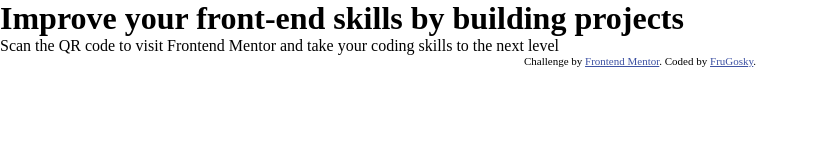
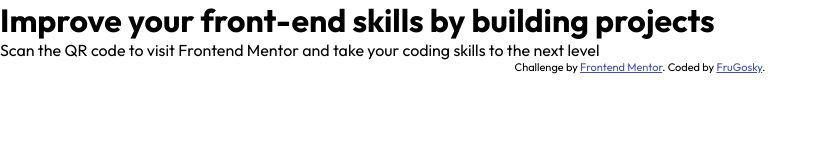
Before and after one commit to FruGosky/Frontend-Mentor---qr-code-component, a plain HTML site: page index.html in a window 1280 px wide. Shown: the whole page, without its empty margins (0-828 px from the left). Drawn offline with Linux system fonts and the light colour scheme.

Commit message:
Fonts&footer_added

```diff
--- a/index.html
+++ b/index.html
@@ -5,18 +5,25 @@
   <meta name="viewport" content="width=device-width, initial-scale=1.0" />
   <link rel="icon" type="image/png" sizes="32x32" href="./images/favicon-32x32.png" />
   <link rel="stylesheet" href="style.css" />
+  <link rel="preconnect" href="https://fonts.googleapis.com">
+  <link rel="preconnect" href="https://fonts.gstatic.com" crossorigin>
+  <link href="https://fonts.googleapis.com/css2?family=Outfit:wght@400;700&display=swap" rel="stylesheet">
   <title>Frontend Mentor | QR code component</title>
 </head>
 <body>
+  <main>
     <h1>Improve your front-end skills by building projects</h1>
     <p>
       Scan the QR code to visit Frontend Mentor and take your coding
       skills to the next level
     </p>
+  </main>
+  <footer>
     <div class="attribution">
       Challenge by
       <a href="https://www.frontendmentor.io/challenges/qr-code-component-iux_sIO_H" target="_blank">Frontend Mentor</a>.
       Coded by <a href="https://github.com/FruGosky">FruGosky</a>.
     </div>
+  </footer>
 </body>
 </html>
--- a/style.scss
+++ b/style.scss
@@ -1,7 +1,16 @@
+$white: hsl(0, 0%, 100%);
+$light_gray: hsl(212, 45%, 89%);
+$grayish_blue: hsl(220, 15%, 55%);
+$dark_blue: hsl(218, 44%, 22%);
+
 * {
     box-sizing: border-box;
     margin: 0;
     padding: 0;
+}
+
+body {
+    font-family: 'Outfit', sans-serif;
 }
 
 .attribution {
```
Also changed, not shown: style.css, 2 other files. Lines whose indentation alone changed are shown as unchanged.
